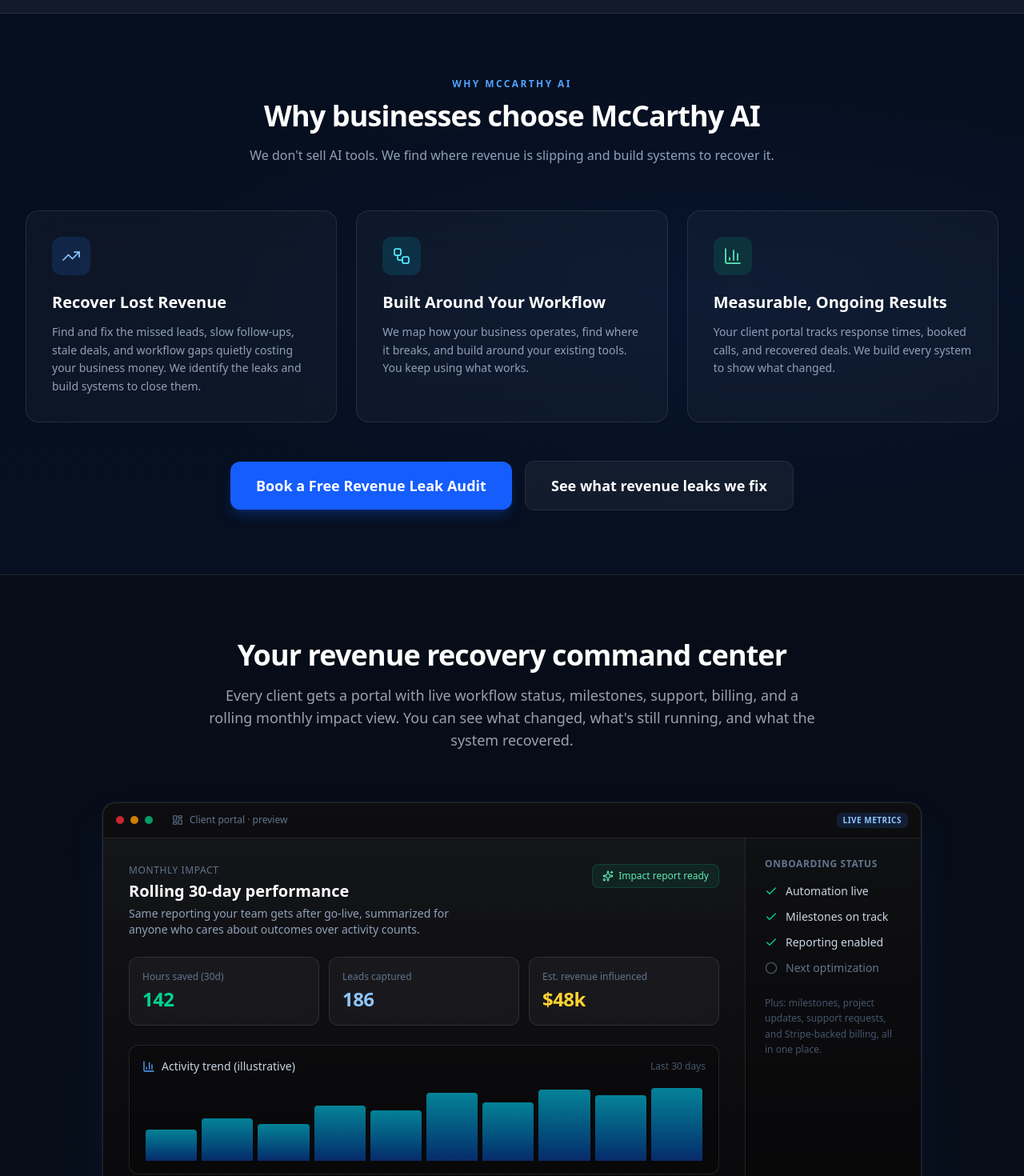
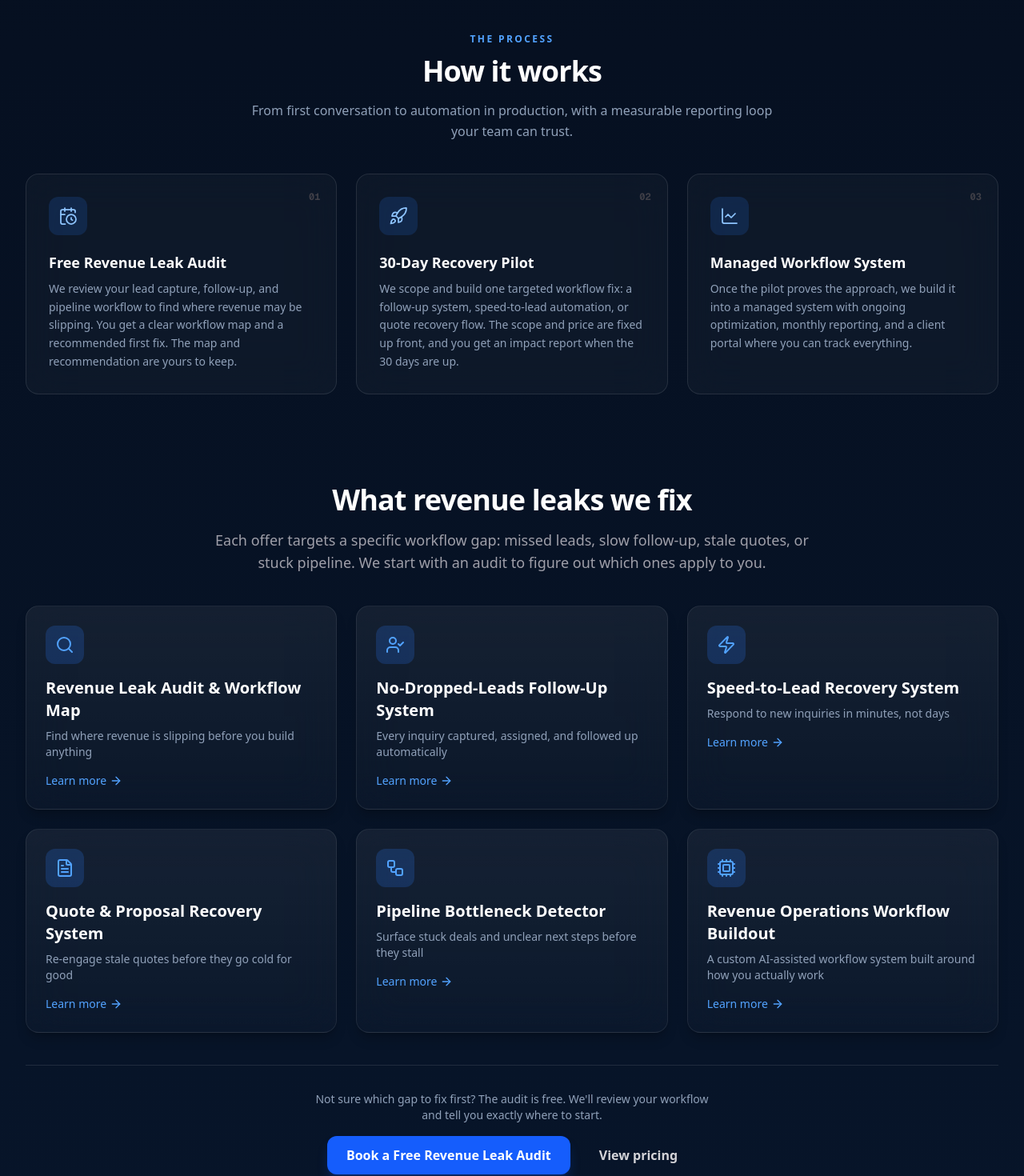
Before and after one commit to BMcCarthy96/McCarthyAIAutomations, a Next.js app: page / in a window 1280 px wide. Shown: the part 1180-2650 px from the top of the page at 80% size. Built offline with nearby package versions, Linux system fonts and the light colour scheme; no server answers.

Commit message:
New repurpose of website

```diff
--- a/app/(marketing)/page.tsx
+++ b/app/(marketing)/page.tsx
@@ -1,14 +1,10 @@
 import type { Metadata } from "next";
 import { Hero } from "@/components/home/Hero";
 import { StatsStrip } from "@/components/home/StatsStrip";
-import { ValueProposition } from "@/components/home/ValueProposition";
+import { HowItWorks } from "@/components/home/HowItWorks";
+import { ServicesGrid } from "@/components/home/ServicesGrid";
 import { PortalPreview } from "@/components/home/PortalPreview";
-import { LiveAiSystemsSection } from "@/components/home/LiveAiSystemsSection";
-import { ServicesGrid } from "@/components/home/ServicesGrid";
-import { HowItWorks } from "@/components/home/HowItWorks";
-import { PhilosophySection } from "@/components/home/PhilosophySection";
 import { Testimonials } from "@/components/home/Testimonials";
-import { ConsultationBand } from "@/components/home/ConsultationBand";
 import { FAQ } from "@/components/home/FAQ";
 import { CTABanner } from "@/components/home/CTABanner";
 
@@ -23,14 +19,10 @@
     <>
       <Hero />
       <StatsStrip />
-      <ValueProposition />
+      <HowItWorks />
+      <ServicesGrid />
       <PortalPreview />
-      <LiveAiSystemsSection />
-      <ServicesGrid />
-      <HowItWorks />
-      <PhilosophySection />
       <Testimonials />
-      <ConsultationBand />
       <FAQ />
       <CTABanner />
     </>
--- a/components/home/CTABanner.tsx
+++ b/components/home/CTABanner.tsx
@@ -4,7 +4,7 @@
 
 export function CTABanner() {
   return (
-    <section className="px-4 py-20 sm:px-6 lg:px-8">
+    <section className="px-4 py-14 sm:px-6 lg:px-8">
       <div className="mx-auto max-w-4xl">
         <div className="rounded-3xl border border-white/10 bg-gradient-to-br from-blue-600/[0.14] via-blue-400/[0.07] to-transparent p-8 text-center backdrop-blur-xl sm:p-12">
           <h2 className="text-3xl font-bold tracking-tight text-white sm:text-4xl">
--- a/components/home/FAQ.tsx
+++ b/components/home/FAQ.tsx
@@ -11,7 +11,7 @@
   const [openId, setOpenId] = useState<string | null>(faqs[0]?.id ?? null);
 
   return (
-    <section className="px-4 py-20 sm:px-6 lg:px-8">
+    <section className="px-4 py-14 sm:px-6 lg:px-8">
       <div className="mx-auto max-w-3xl">
         <SectionHeading
           title="Frequently asked questions"
@@ -25,7 +25,7 @@
             Book a Free Revenue Leak Audit →
           </Link>
         </p>
-        <div className="mt-10 space-y-2">
+        <div className="mt-8 space-y-2">
           {faqs.map((item) => (
             <div
               key={item.id}
--- a/components/home/Hero.tsx
+++ b/components/home/Hero.tsx
@@ -34,7 +34,7 @@
   }, []);
 
   return (
-    <section className="relative overflow-hidden px-4 pb-20 sm:px-6 sm:pb-28 lg:px-8">
+    <section className="relative overflow-hidden px-4 pb-14 sm:px-6 sm:pb-20 lg:px-8">
       {/* Ambient background glows */}
       <div
         className="glow-pulse pointer-events-none absolute inset-0 bg-[radial-gradient(ellipse_70%_55%_at_50%_-10%,rgba(37,99,235,0.2),transparent)]"
--- a/components/home/HowItWorks.tsx
+++ b/components/home/HowItWorks.tsx
@@ -8,7 +8,7 @@
 
 export function HowItWorks() {
   return (
-    <section id="how-it-works" className="scroll-mt-28 px-4 py-20 sm:px-6 lg:px-8">
+    <section id="how-it-works" className="scroll-mt-28 px-4 py-14 sm:px-6 lg:px-8">
       <div className="mx-auto max-w-7xl">
         <AnimateIn>
           <div className="text-center">
@@ -25,7 +25,7 @@
           </div>
         </AnimateIn>
 
-        <StaggerIn className="mt-14 grid gap-6 md:grid-cols-3" stagger={0.15}>
+        <StaggerIn className="mt-10 grid gap-6 md:grid-cols-3" stagger={0.15}>
           {howItWorksSteps.map((step, i) => {
             const Icon = stepIcons[i] ?? CalendarClock;
             return (
--- a/components/home/PortalPreview.tsx
+++ b/components/home/PortalPreview.tsx
@@ -21,14 +21,14 @@
 
 export function PortalPreview() {
   return (
-    <section className="border-y border-white/10 bg-zinc-950/40 px-4 py-20 sm:px-6 lg:px-8">
+    <section className="border-y border-white/10 bg-zinc-950/40 px-4 py-14 sm:px-6 lg:px-8">
       <div className="mx-auto max-w-7xl">
         <SectionHeading
           title="Your revenue recovery command center"
           subtitle="Every client gets a portal with live workflow status, milestones, support, billing, and a rolling monthly impact view. You can see what changed, what's still running, and what the system recovered."
         />
 
-        <div className="mt-14 lg:mt-16">
+        <div className="mt-10 lg:mt-12">
           <div className="mx-auto max-w-5xl overflow-hidden rounded-2xl border border-white/10 bg-gradient-to-b from-zinc-900/90 to-zinc-950 shadow-2xl shadow-blue-950/40 ring-1 ring-white/5">
             {/* Window chrome */}
             <div className="flex items-center gap-2 border-b border-white/10 bg-black/40 px-4 py-3">
--- a/components/home/ServicesGrid.tsx
+++ b/components/home/ServicesGrid.tsx
@@ -7,13 +7,13 @@
 
 export function ServicesGrid() {
   return (
-    <section className="px-4 py-20 sm:px-6 lg:px-8">
+    <section className="px-4 py-14 sm:px-6 lg:px-8">
       <div className="mx-auto max-w-7xl">
         <SectionHeading
           title="What revenue leaks we fix"
           subtitle="Each offer targets a specific workflow gap: missed leads, slow follow-up, stale quotes, or stuck pipeline. We start with an audit to figure out which ones apply to you."
         />
-        <div className="mt-16 grid gap-6 sm:grid-cols-2 lg:grid-cols-3">
+        <div className="mt-10 grid gap-6 sm:grid-cols-2 lg:grid-cols-3">
           {services.map((service) => {
             const Icon = getServiceIcon(service.icon);
             return (
@@ -33,7 +33,7 @@
             );
           })}
         </div>
-        <div className="mt-14 flex flex-col items-center justify-center gap-4 border-t border-white/10 pt-12 text-center">
+        <div className="mt-10 flex flex-col items-center justify-center gap-4 border-t border-white/10 pt-8 text-center">
           <p className="max-w-lg text-sm text-slate-400">
             Not sure which gap to fix first? The audit is free. We&apos;ll review
             your workflow and tell you exactly where to start.
--- a/components/home/Testimonials.tsx
+++ b/components/home/Testimonials.tsx
@@ -6,7 +6,7 @@
 
 export function Testimonials() {
   return (
-    <section className="px-4 py-20 sm:px-6 lg:px-8">
+    <section className="px-4 py-14 sm:px-6 lg:px-8">
       <div className="mx-auto max-w-7xl">
         <SectionHeading
           title="What to expect"
@@ -22,7 +22,7 @@
           </Link>{" "}
           and we&apos;ll map it to your specific workflow.
         </p>
-        <div className="mt-12 grid gap-8 md:grid-cols-3">
+        <div className="mt-8 grid gap-8 md:grid-cols-3">
           {testimonials.map((t) => (
             <GlassCard key={t.id} hover>
               <CheckCircle className="h-8 w-8 text-blue-400" aria-hidden />
--- a/components/layout/Navbar.tsx
+++ b/components/layout/Navbar.tsx
@@ -2,7 +2,7 @@
 
 import Link from "next/link";
 import { usePathname, useRouter } from "next/navigation";
-import { SignInButton, SignUpButton, useAuth, useUser } from "@clerk/nextjs";
+import { SignInButton, useAuth, useUser } from "@clerk/nextjs";
 import { useState, useEffect } from "react";
 import { Menu, X } from "lucide-react";
 import { Button } from "@/components/ui/Button";
@@ -121,9 +121,7 @@
                     </Link>
                   )}
                   <SignInButton mode="modal">
-                    <Button variant="ghost" size="sm">
-                      Sign in
-                    </Button>
+                    <Button variant="ghost" size="sm">Sign in</Button>
                   </SignInButton>
                   <Button
                     href="/contact"
```
